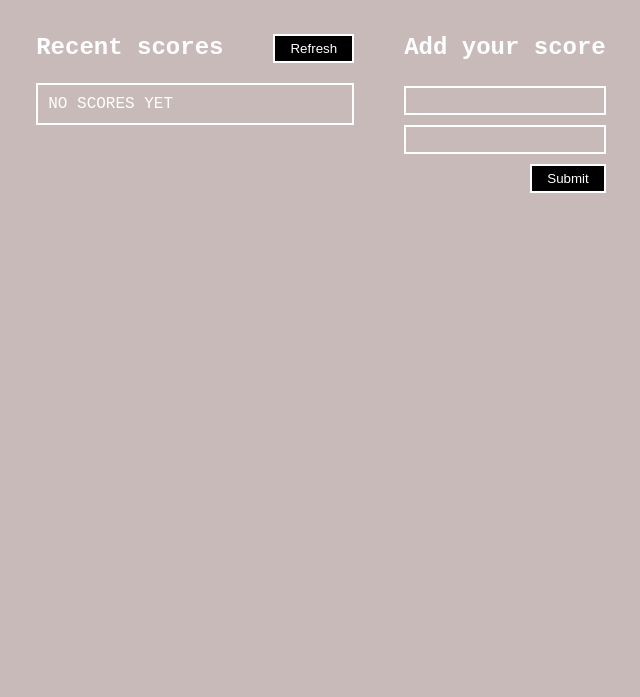
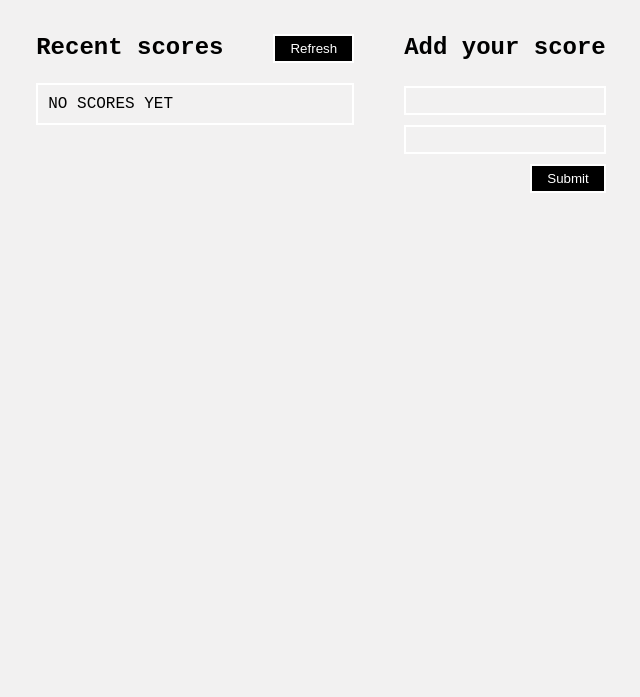
Before and after one commit to mrparkersson/leaderboard, a website built with webpack: page src/index.html in a window 1280 px wide. Shown: the part 103-800 px from the top of the page, without its empty margins (319-959 px from the left). Built offline with nearby package versions, Linux system fonts and the light colour scheme.

Commit message:
Add css to style css file

```diff
--- a/src/style.css
+++ b/src/style.css
@@ -10,8 +10,8 @@ body {
   font-family: 'Courier New', Courier, monospace;
   padding: 50px;
   text-align: center;
-  background-color: rgb(201, 186, 186);
-  color: #fff;
+  background-color: rgb(242, 241, 241);
+  color: black;
 }
 
 button {
```
Also changed, not shown: dist/main.bundle.js.
